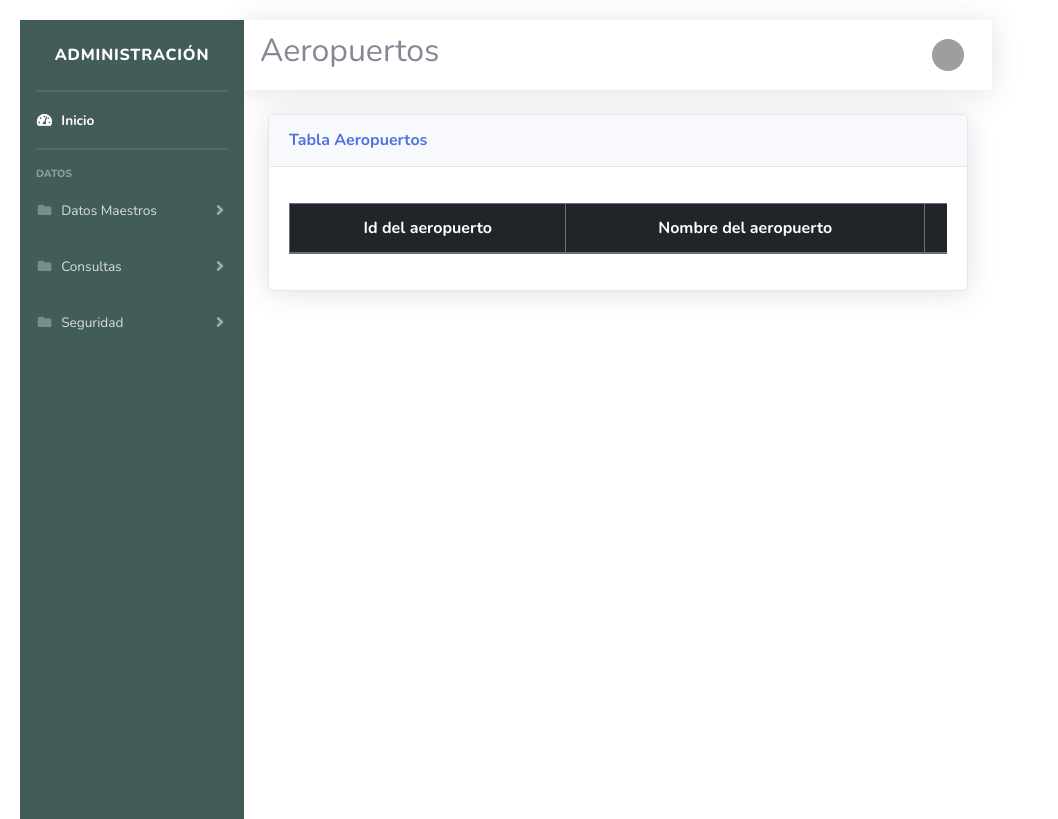
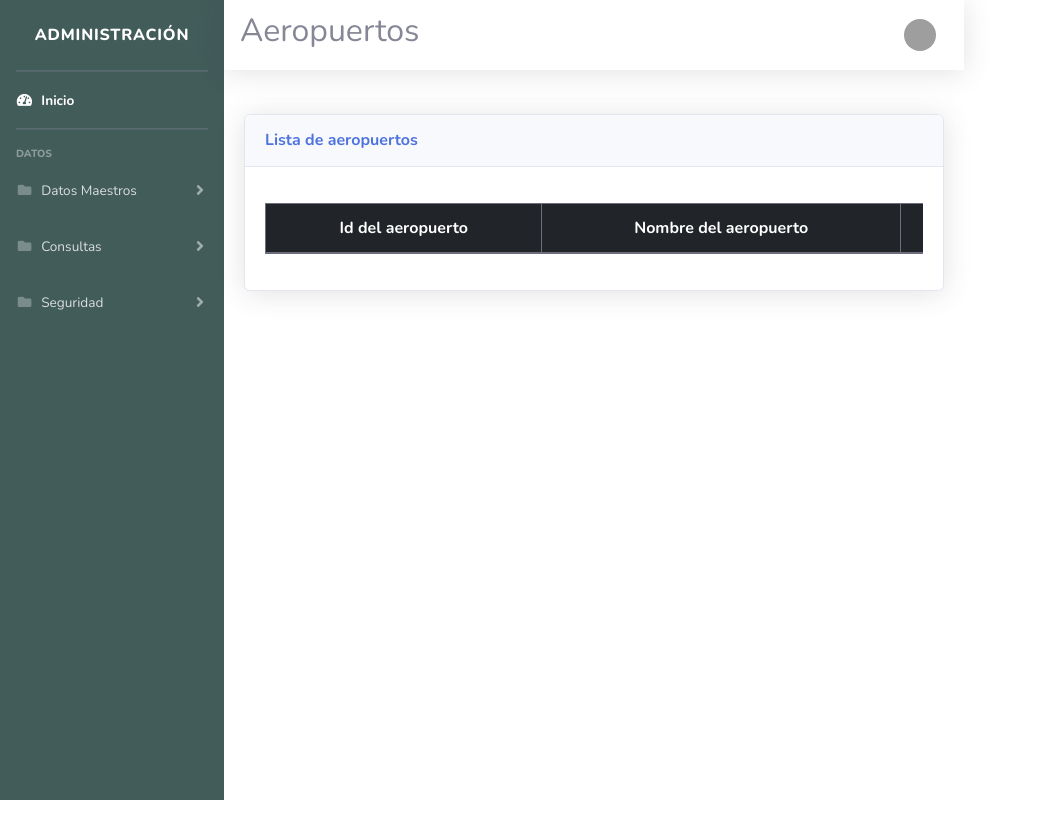
Before and after one commit to marce041/AeropuertoMaya_ISI_2023, a PHP site: page /Consultas/Consultaaeropuertos.php in a window 1280 px wide. Shown: the top 819 px of the page, without its empty margins (0-1058 px from the left). Run offline with PHP 8.4, Linux system fonts and the light colour scheme; data that the repository does not hold is empty; some libraries are stand-ins or nearby versions; grey boxes are pictures that could not be loaded.

Commit message:
Update Consultaaeropuertos.php

```diff
--- a/Consultas/Consultaaeropuertos.php
+++ b/Consultas/Consultaaeropuertos.php
@@ -19,7 +19,7 @@
         require("../Procesos/ProcesoAeropuerto/TablaAeropuerto.php");
     ?>
 <body id="page-top">
-    <div id="wrapper" class="card-body">
+    <div id="wrapper">
         <!--Empieza Lista -->
         <ul class="navbar-nav color sidebar sidebar-dark accordion" id="accordionSidebar">
             <a class="sidebar-brand d-flex align-items-center justify-content-center" href="../principaladmin.php">
@@ -144,10 +144,10 @@
                     </ul>
                 </nav>
 
-                <div class="container-fluid">
+                <div class="card-body">
                     <div class="card shadow mb-4">
                         <div class="card-header py-3">
-                            <h6 class="m-0 font-weight-bold text-primary">Tabla Aeropuertos</h6>
+                            <h6 class="m-0 font-weight-bold text-primary">Lista de aeropuertos</h6>
                         </div>
                         <div class="card-body">
                             <div class="table-responsive">
```
